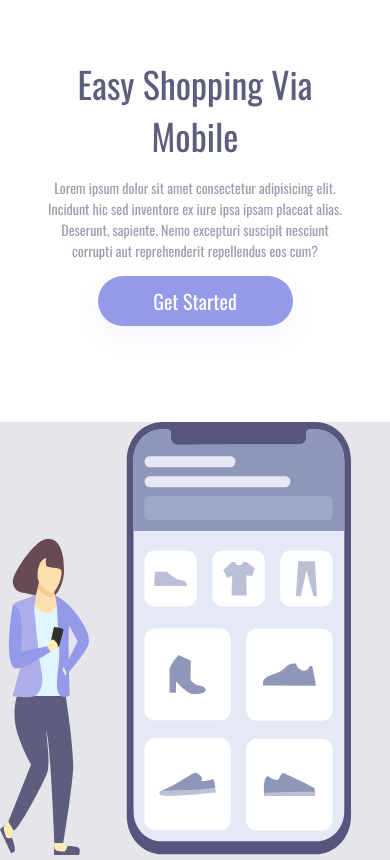
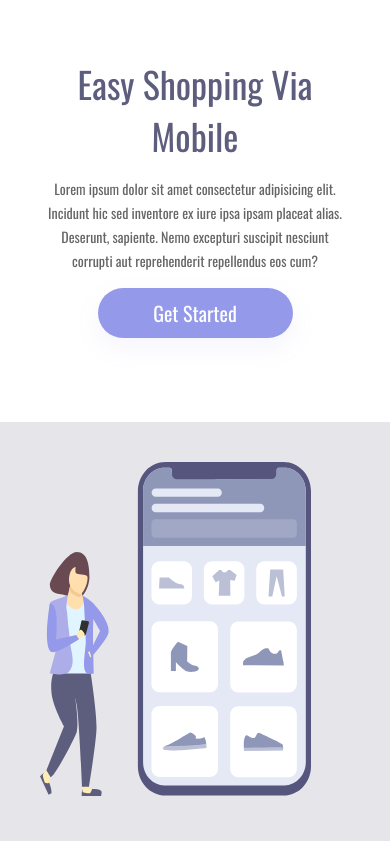
Before and after one commit to riquelmesantosdev/Easy-Shopping, a plain HTML site: page index.html in a window 390 px wide. Drawn offline with nearby package versions, Linux system fonts and the light colour scheme.

Commit message:
Alteração no CSS

```diff
--- a/style.css
+++ b/style.css
@@ -14,7 +14,7 @@
 .container-left{
     display: inline-block;
     width: 60%;
-    padding-left: 200px;
+    padding-left: 136px;
     margin-top: 15%;
 }
 
@@ -33,19 +33,17 @@ img{
 }
 
 h1{
+    font-size: 70px;
+    line-height: 80px;
     color: #5D5D7D;
-    font-weight:400 ;
-    font-size: 70px;
     width: 368px;
 }
 
 p{
-    font-family: Oswald;
-    font-weight: 400;
-    font-size: 28px;
-    color: #5D5D7D;
+    font-size: 20px;
+    line-height: 48px;
     opacity: 0.6;
-    margin: 15px 0 15px 0;
+    margin: 15px 0;
     width: 540px;
     text-align: justify;
 }
@@ -54,7 +52,7 @@ button{
     width: 269px;
     height: 62px;
     background-color: #9499EA;
-    box-shadow: 0px 10px 24px 0px #9499EA19;
+    box-shadow: 0px 10px 24px #9499EA19;
     border: none;
     color: #FFFFFF;
     font-size: 24px;
@@ -72,6 +70,7 @@ button:active{
 
 a{
     font-size: 28px;
+    line-height: 41px;
     color: #5D5D7D;
     margin-right: 41px;
     text-decoration: none;
@@ -106,15 +105,13 @@ header{
         height: auto;
         width: 100%;
         position: static;
-        padding: 40px;
-        margin: 0;
-        padding: 0;
     }
 
     img{
-        width: 90%;
+        max-width: 90%;
         position: static;
         margin: 0;
+        padding: 40px;
     }
 
     header{
@@ -124,16 +121,17 @@ header{
     h1{
         font-size: 36px;
         line-height: 52px;
-        margin: 58px 58px 0 58px;
+        margin: 58px 50px 0 50px;
         width: auto;
         text-align: center;
     }
 
     p{
-        margin: 15px 48px;
+        margin: 15px 40px;
         width: auto;
         text-align: center;
         font-size: 14px;
+        line-height: 24px;
     }
 
     button{
```
